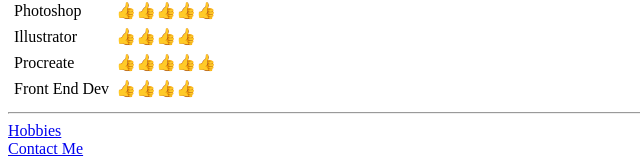
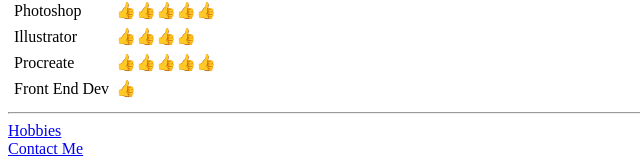
Before and after one commit to LaborOfMud/cv, a plain HTML site: page index.html in a window 1280 px wide. Shown: the part 723-886 px from the top of the page, 0-640 px from the left. Drawn offline with Linux system fonts and the light colour scheme.

Commit message:
Lowered Front End Dev Rating

```diff
--- a/index.html
+++ b/index.html
@@ -80,7 +80,7 @@
     </tr>
     <tr>
       <td>Front End Dev</td>
-      <td>👍👍👍👍</td>
+      <td>👍</td>
     </tr>
   </table>
 
```
